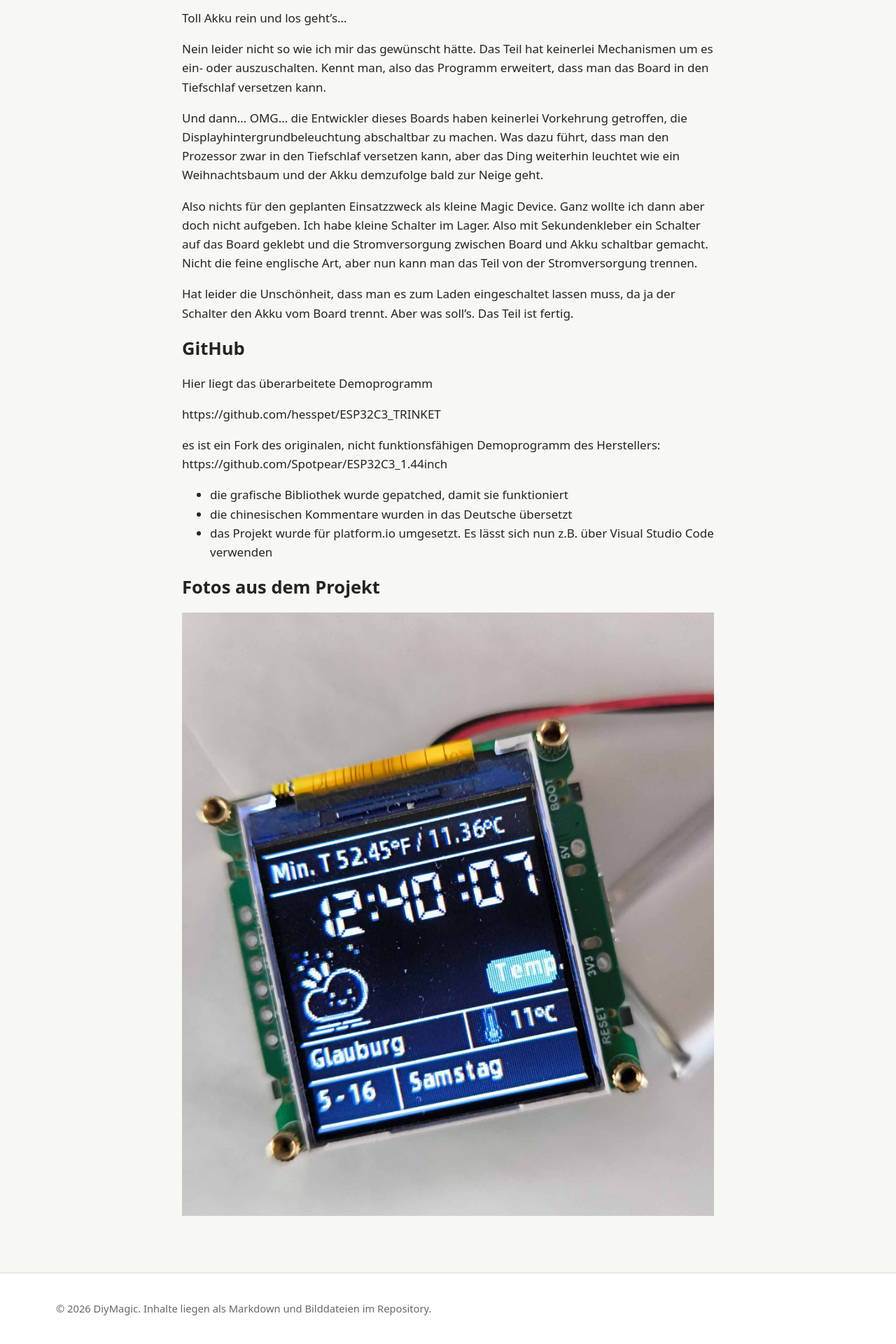
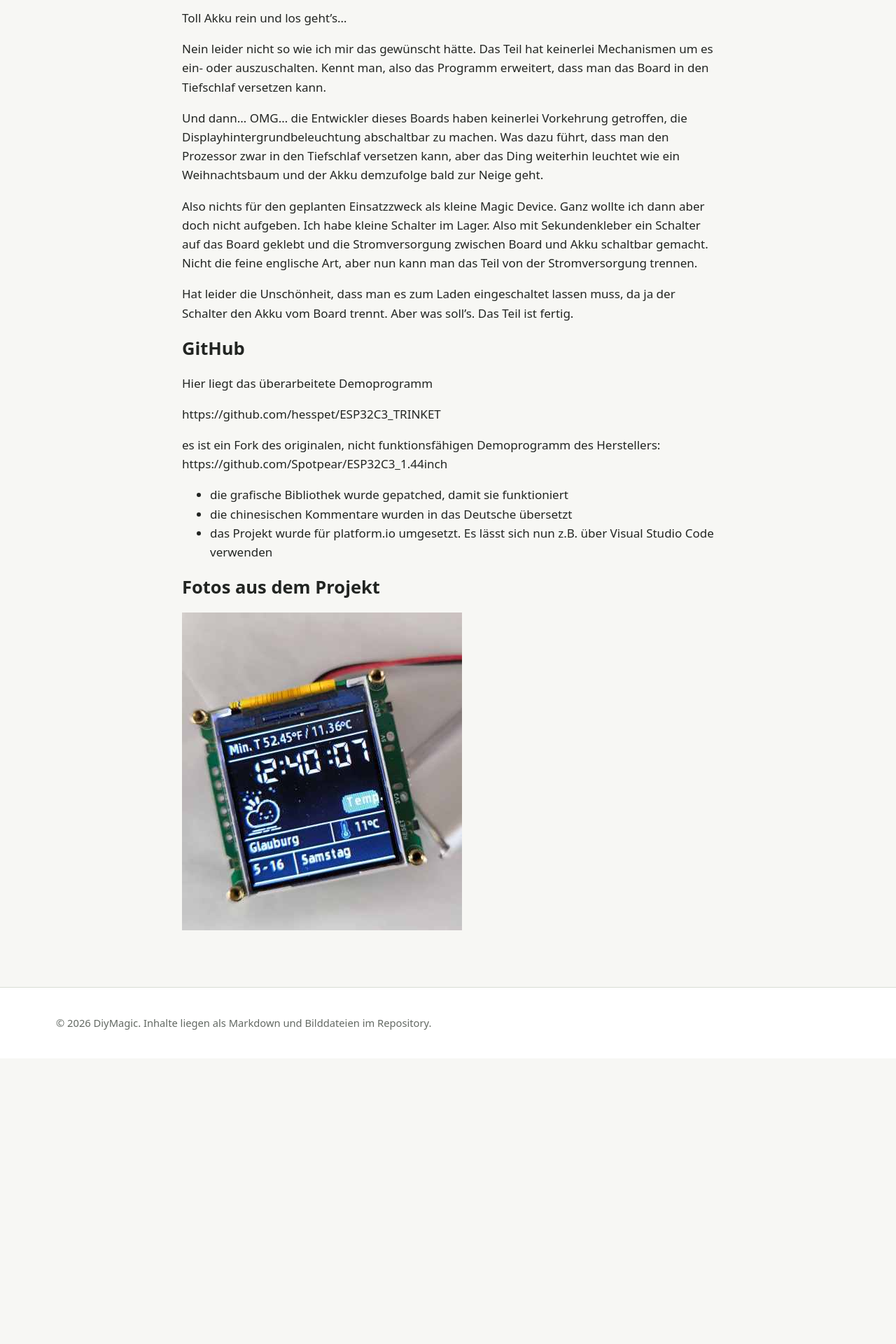
Before and after one commit to hesspet/DiyMagic, a Jekyll site: the page built from _artikel/2026-05-16-esp32-c3-trinket.md, in a window 1280 px wide. Shown: the part 1122-3042 px from the top of the page at 70% size. Built offline with Jekyll 4.4.1, drawn with Linux system fonts in a browser that asks for light colours; after the commit the page ends 2634 px from its top, so only the background shows below that.

Commit message:
Bilder reformatiert

```diff
--- a/_artikel/2026-05-16-esp32-c3-trinket.md
+++ b/_artikel/2026-05-16-esp32-c3-trinket.md
@@ -63,4 +63,4 @@ es ist ein Fork des originalen, nicht funktionsfähigen Demoprogramm des Herstel
 
 # Fotos aus dem Projekt
 
-![](./../assets/images/articles/esp32-c3-trinket/IMG-1f51f92a6e8e39d8234ef18b4a0f7b6f-V.jpg)
+<img src="./../assets/images/articles/esp32-c3-trinket/IMG-1f51f92a6e8e39d8234ef18b4a0f7b6f-V.jpg" />
```
Also changed, not shown: assets/images/articles/esp32-c3-trinket/IMG-1f51f92a6e8e39d8234ef18b4a0f7b6f-V.jpg, assets/images/articles/esp32-c3-trinket/IMG_20260515_133959.jpg, assets/images/articles/esp32-c3-trinket/IMG_20260515_134041.jpg, assets/images/articles/esp32-c3-trinket/IMG_20260516_023235.jpg, assets/images/articles/esp32-c3-trinket/IMG_20260516_124122.jpg, assets/images/articles/esp32-c3-trinket/IMG_20260516_124145.jpg, assets/images/articles/esp32-c3-trinket/IMG_20260516_124208.jpg, assets/images/articles/esp32-c3-trinket/IMG_20260516_184549.jpg, assets/images/articles/esp32-c3-trinket/IMG_20260516_185024.jpg.
